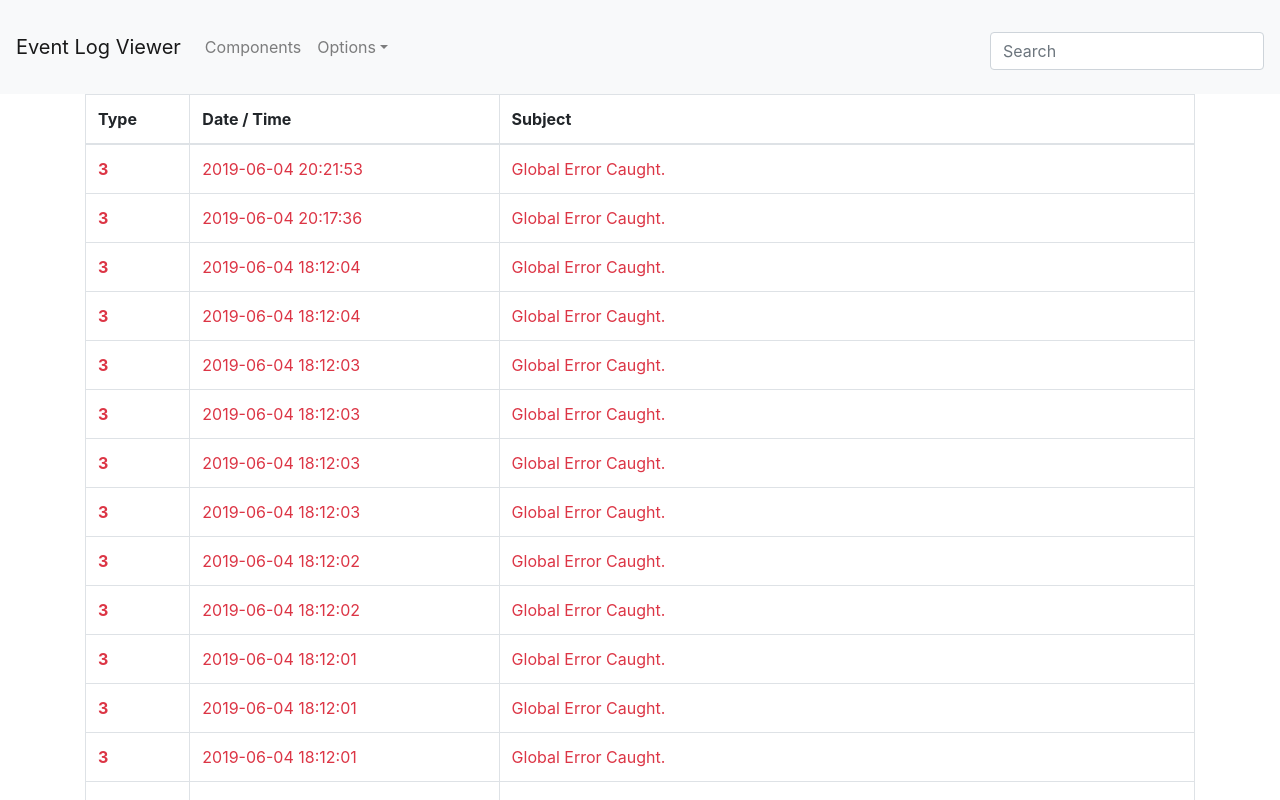
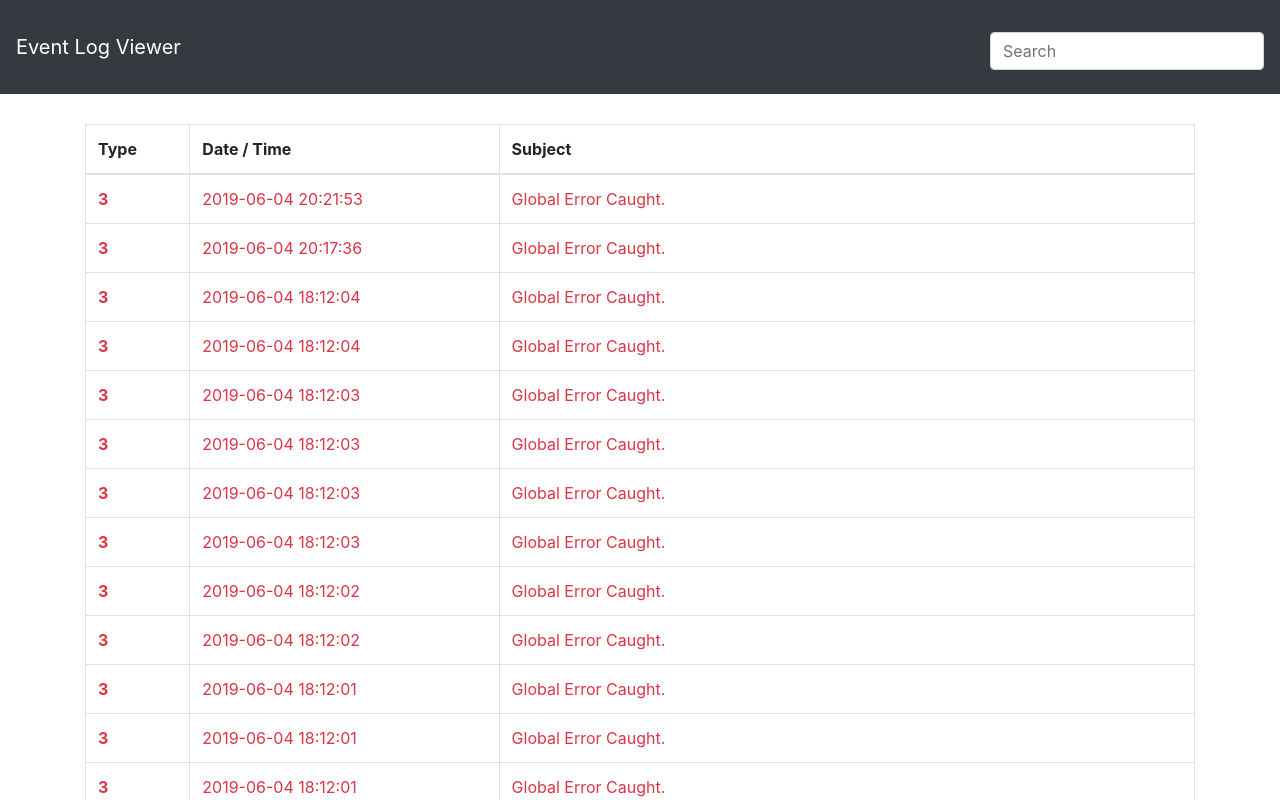
Before and after one commit to Ta1grr/Event-Log-Viewer, a React (Create React App) app: page / in a window 1280 px wide. Shown: the top 800 px of the page. Built offline with nearby package versions, Linux system fonts and the light colour scheme.

Commit message:
finishing up small stuffs

```diff
--- a/src/App.js
+++ b/src/App.js
@@ -7,7 +7,6 @@ function App() {
   return (
     <div className="App">
       <NavBar />
-      {/* <img src={logo} className="App-logo" alt="logo" /> */}
       <TableFormat />
     </div>
   );
--- a/src/components/NavBar/index.css
+++ b/src/components/NavBar/index.css
@@ -0,0 +1,3 @@
+.nav-bar {
+  margin-bottom: 30px;
+}
--- a/src/components/NavBar/index.js
+++ b/src/components/NavBar/index.js
@@ -16,6 +16,7 @@ import {
   Label,
   Input
 } from "reactstrap";
+import "./index.css";
 
 const NavBar = props => {
   const [isOpen, setIsOpen] = useState(false);
@@ -23,20 +24,20 @@ const NavBar = props => {
   const toggle = () => setIsOpen(!isOpen);
 
   return (
-    <div>
-      <Navbar color="light" light expand="md">
+    <div className="nav-bar">
+      <Navbar color="dark" dark expand="md">
         <NavbarBrand href="/">Event Log Viewer</NavbarBrand>
         <NavbarToggler onClick={toggle} />
         <Collapse isOpen={isOpen} navbar>
           <Nav className="mr-auto" navbar>
             <NavItem>
-              <NavLink href="/components/">Components</NavLink>
+              {/* <NavLink href="/components/">Components</NavLink> */}
             </NavItem>
             <NavItem></NavItem>
             <UncontrolledDropdown nav inNavbar>
-              <DropdownToggle nav caret>
+              {/* <DropdownToggle nav caret>
                 Options
-              </DropdownToggle>
+              </DropdownToggle> */}
               <DropdownMenu right>
                 <DropdownItem>Option 1</DropdownItem>
                 <DropdownItem>Option 2</DropdownItem>
--- a/src/components/table/ModalRow.js
+++ b/src/components/table/ModalRow.js
@@ -13,10 +13,10 @@ const ModalRow = props => {
     <tr
       className={
         props.logRow.type === "1"
-          ? "text-success"
+          ? "text-success logRows"
           : props.logRow.type === "2"
-          ? "text-warning"
-          : "text-danger"
+          ? "text-warning logRows"
+          : "text-danger logRows"
       }
       onClick={toggle}
     >
--- a/src/components/table/index.css
+++ b/src/components/table/index.css
@@ -19,3 +19,7 @@ h1 {
 .row3 {
   background-color: red;
 }
+
+.logRows:hover {
+  filter: opacity(0.8);
+}
```
